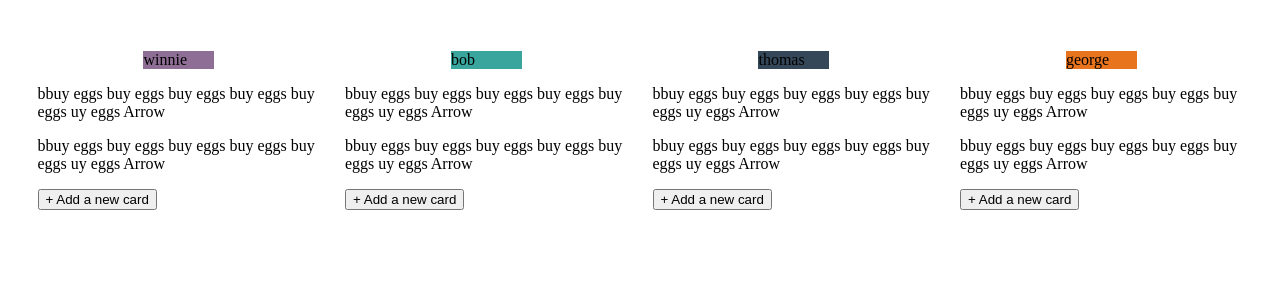
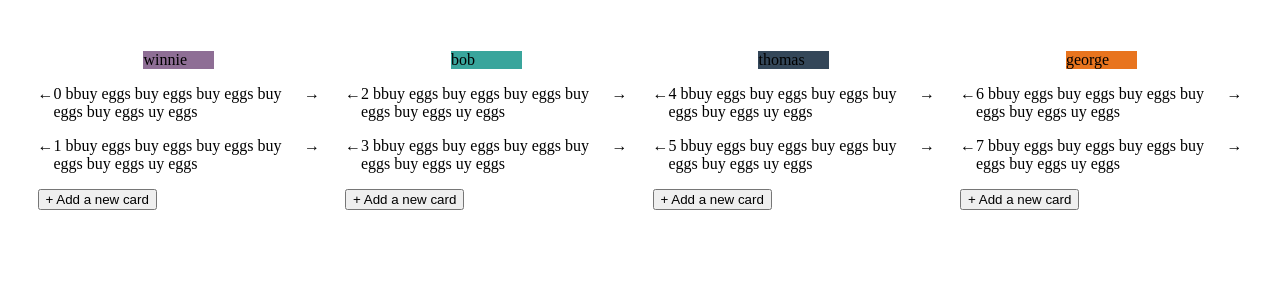
Before and after one commit to ahrjarrett/boiler, a React (Create React App) app: page / in a window 1280 px wide. Shown: the top 300 px of the page. Built offline with nearby package versions, Linux system fonts and the light colour scheme; no server answers.

Commit message:
complete triplebyte challenge

```diff
--- a/src/components/App/App.js
+++ b/src/components/App/App.js
@@ -4,69 +4,83 @@ import styled from "styled-components";
 import { APP_NAME } from "config";
 import * as S from "./styled";
 
-let id = 0;
+let id = 8;
+const makeId = () => id++;
+
+const colNames = ["winnie", "bob", "thomas", "george"];
 
 const dbColumns = {
-  winnie: { name: "winnie", color: "#8E6E95" },
-  bob: { name: "bob", color: "#39A59C" },
-  thomas: { name: "thomas", color: "#344759" },
-  george: { name: "george", color: "#E8741E" }
+  0: { name: "winnie", color: "#8E6E95", id: 0 },
+  1: { name: "bob", color: "#39A59C", id: 1 },
+  2: { name: "thomas", color: "#344759", id: 2 },
+  3: { name: "george", color: "#E8741E", id: 3 }
 };
 
-const dbCards = [
-  {
-    id: id++,
-    content: "bbuy eggs buy eggs buy eggs buy eggs buy eggs uy eggs ",
+const dbCards = {
+  0: {
+    id: 0,
+    content: "0 bbuy eggs buy eggs buy eggs buy eggs buy eggs uy eggs ",
     column: "winnie"
   },
-  {
-    id: id++,
-    content: "bbuy eggs buy eggs buy eggs buy eggs buy eggs uy eggs ",
+  1: {
+    id: 1,
+    content: "1 bbuy eggs buy eggs buy eggs buy eggs buy eggs uy eggs ",
     column: "winnie"
   },
-  {
-    id: id++,
-    id: 3,
-    content: "bbuy eggs buy eggs buy eggs buy eggs buy eggs uy eggs ",
+  2: {
+    id: 2,
+    content: "2 bbuy eggs buy eggs buy eggs buy eggs buy eggs uy eggs ",
     column: "bob"
   },
-  {
-    id: 4,
-    id: id++,
-    content: "bbuy eggs buy eggs buy eggs buy eggs buy eggs uy eggs ",
+  3: {
+    id: 3,
+    content: "3 bbuy eggs buy eggs buy eggs buy eggs buy eggs uy eggs ",
     column: "bob"
   },
-  {
-    id: 5,
-    id: id++,
-    content: "bbuy eggs buy eggs buy eggs buy eggs buy eggs uy eggs ",
+  4: {
+    id: 4,
+    content: "4 bbuy eggs buy eggs buy eggs buy eggs buy eggs uy eggs ",
     column: "thomas"
   },
-  {
-    id: 6,
-    id: id++,
-    content: "bbuy eggs buy eggs buy eggs buy eggs buy eggs uy eggs ",
+  5: {
+    id: 5,
+    content: "5 bbuy eggs buy eggs buy eggs buy eggs buy eggs uy eggs ",
     column: "thomas"
   },
-  {
-    id: 7,
-    id: id++,
-    content: "bbuy eggs buy eggs buy eggs buy eggs buy eggs uy eggs ",
+  6: {
+    id: 6,
+    content: "6 bbuy eggs buy eggs buy eggs buy eggs buy eggs uy eggs ",
     column: "george"
   },
-  {
-    id: 8,
-    id: id++,
-    content: "bbuy eggs buy eggs buy eggs buy eggs buy eggs uy eggs ",
+  7: {
+    id: 7,
+    content: "7 bbuy eggs buy eggs buy eggs buy eggs buy eggs uy eggs ",
     column: "george"
   }
-];
+};
 
-function Card({ card, column }) {
+function Card({ card, columnName, columnId, setCards }) {
+  const handleMoveCard = (direction, column) => e => {
+    const newIndex = columnId + (direction === "left" ? -1 : 1);
+    const newColumnIndex =
+      newIndex < 0 ? 4 + newIndex : newIndex > 3 ? newIndex - 4 : newIndex;
+
+    setCards(cs => ({
+      ...cs,
+      [card.id]: { ...card, column: colNames[newColumnIndex] }
+    }));
+  };
+
   return (
     <div>
-      <p>
-        {card.content} <span className="arrow"> Arrow</span>
+      <p style={{ display: "flex" }}>
+        <span onClick={handleMoveCard("left", columnId)} className="arrow">
+          ←
+        </span>
+        {card.content}
+        <span onClick={handleMoveCard("right", columnId)} className="arrow">
+          →
+        </span>
       </p>
     </div>
   );
@@ -77,10 +91,10 @@ function Column({ cards, setCards, column }) {
 
   const handleClick = e => {
     const content = window.prompt("enter new card");
-    const newCard = { id: id++, content, column: column.name };
+    const id = makeId();
+    const newCard = { id, content, column: column.name };
 
-    console.log("newCard", newCard);
-    setCards(prevCards => [...prevCards, newCard]);
+    setCards(prevCards => ({ ...prevCards, [id]: newCard }));
   };
 
   return (
@@ -101,10 +115,17 @@ function Column({ cards, setCards, column }) {
         <span>{name}</span>
       </div>
       <li>
-        {cards
+        {Object.keys(cards)
+          .map(key => cards[key])
           .filter(card => card.column === name)
           .map(card => (
-            <Card key={card.id} card={card} column={column} />
+            <Card
+              key={card.id}
+              card={card}
+              columnName={column.name}
+              columnId={column.id}
+              setCards={setCards}
+            />
           ))}
       </li>
       <button onClick={handleClick}>+ Add a new card</button>
@@ -116,13 +137,14 @@ export default function App() {
   const [columns, setColumns] = useState(dbColumns);
   // TODO: Refactor to have each column manage own list of cards, so app doesn't re-render unnecessarily
   const [cards, setCards] = useState(dbCards);
-  //const [state, dispatch] = useReducer(reducer, initialState)
 
   useEffect(() => {
     const body = document.querySelector("body");
     window.body = body;
     body.style.margin = 0;
   }, []);
+
+  useEffect(() => console.log(cards));
 
   return (
     <div
```
